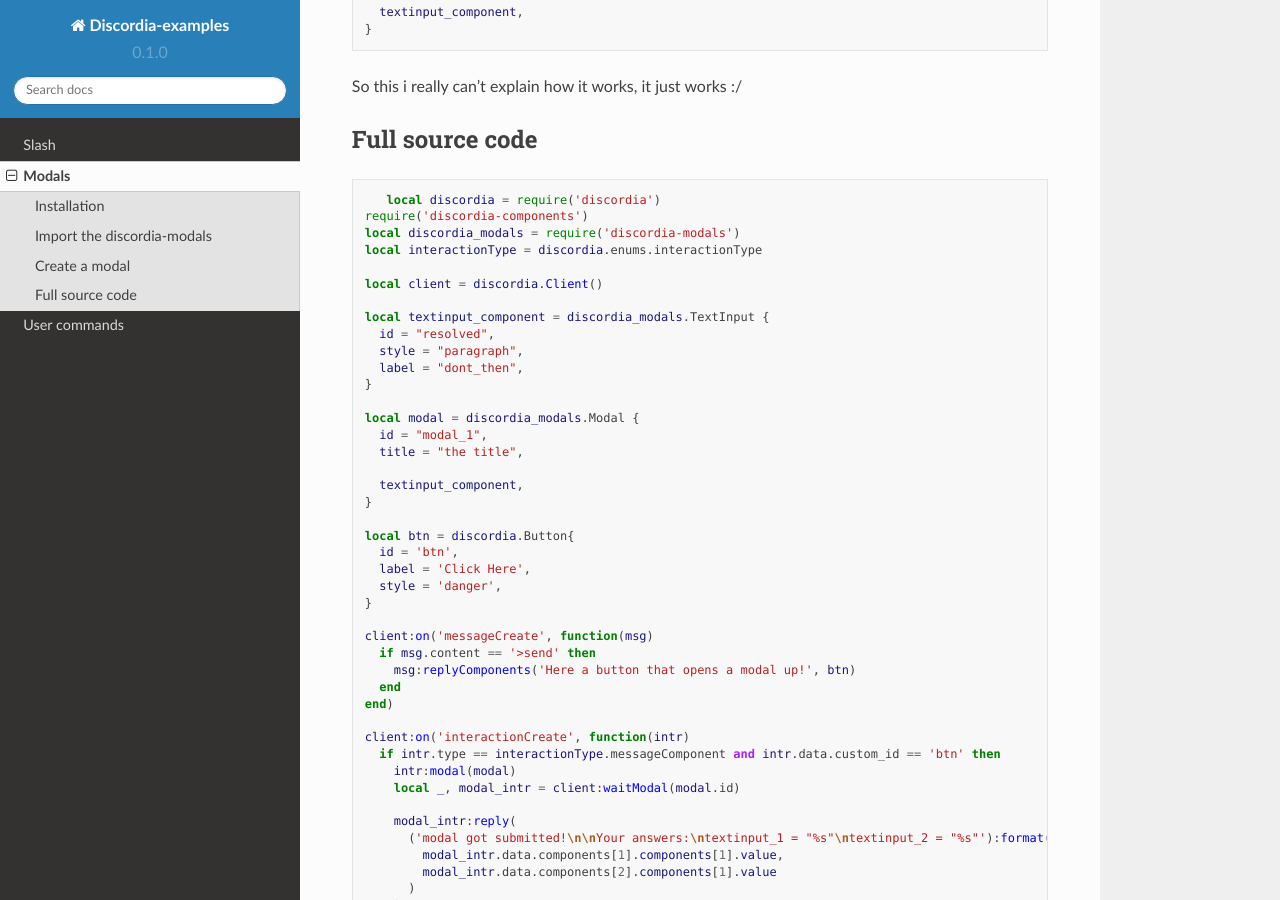
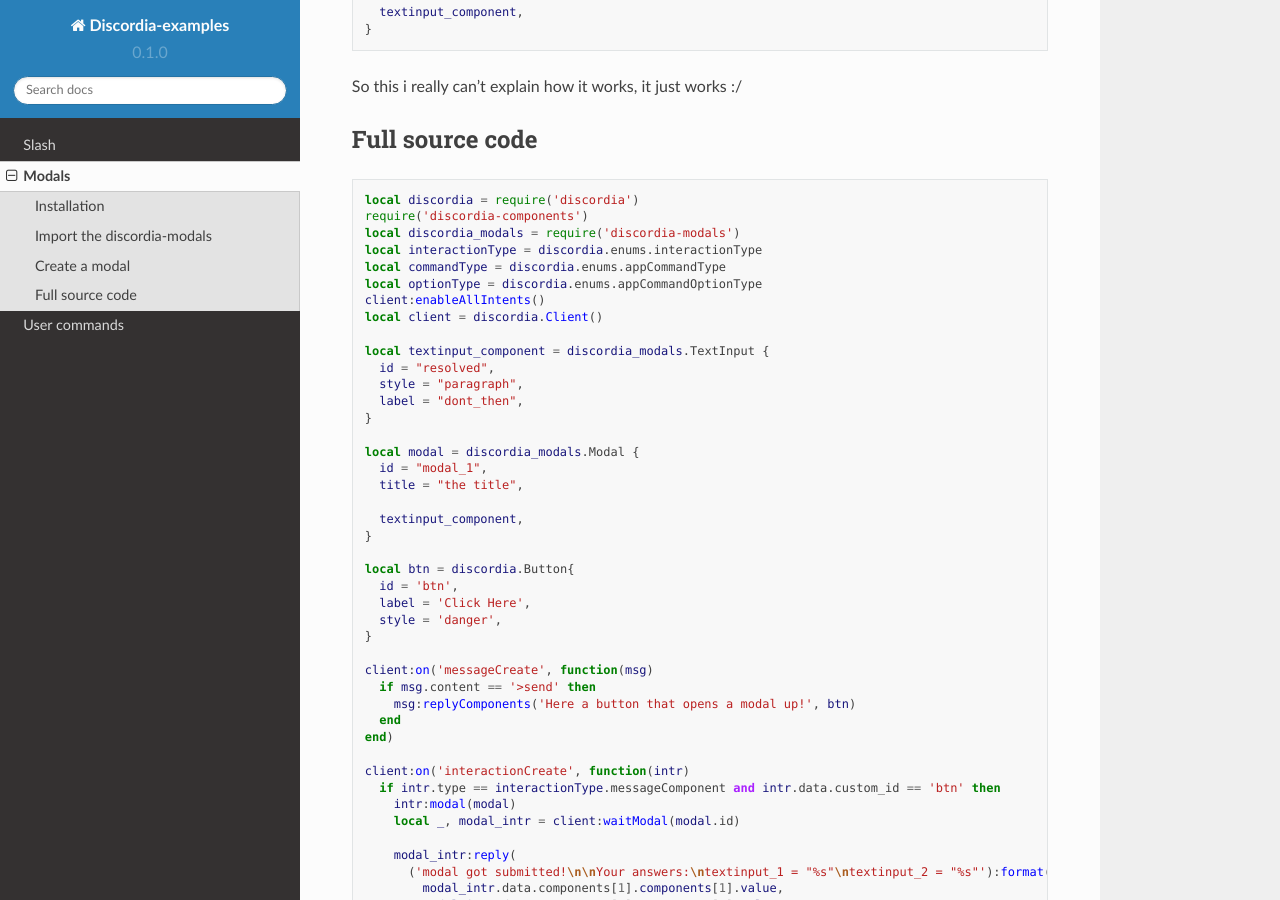
Before and after one commit to justdie386/discordia-examples, a Sphinx documentation site: the page built from docs/source/modals.rst, in a window 1280 px wide and 900 px high, scrolled down 893 px. Built offline with Sphinx 7.4.7 and the Read the Docs theme 2.0.0, drawn with Linux system fonts in a browser that asks for light colours; pages that are not in the unit, such as notebooks, are missing from menus.

Commit message:
Update modals.rst

```diff
--- a/docs/source/modals.rst
+++ b/docs/source/modals.rst
@@ -44,11 +44,13 @@
 ------------
 .. code-block:: lua
 
-      local discordia = require('discordia')
+   local discordia = require('discordia')
    require('discordia-components')
    local discordia_modals = require('discordia-modals')
    local interactionType = discordia.enums.interactionType
-
+   local commandType = discordia.enums.appCommandType
+   local optionType = discordia.enums.appCommandOptionType
+   client:enableAllIntents()
    local client = discordia.Client()
 
    local textinput_component = discordia_modals.TextInput {
```
